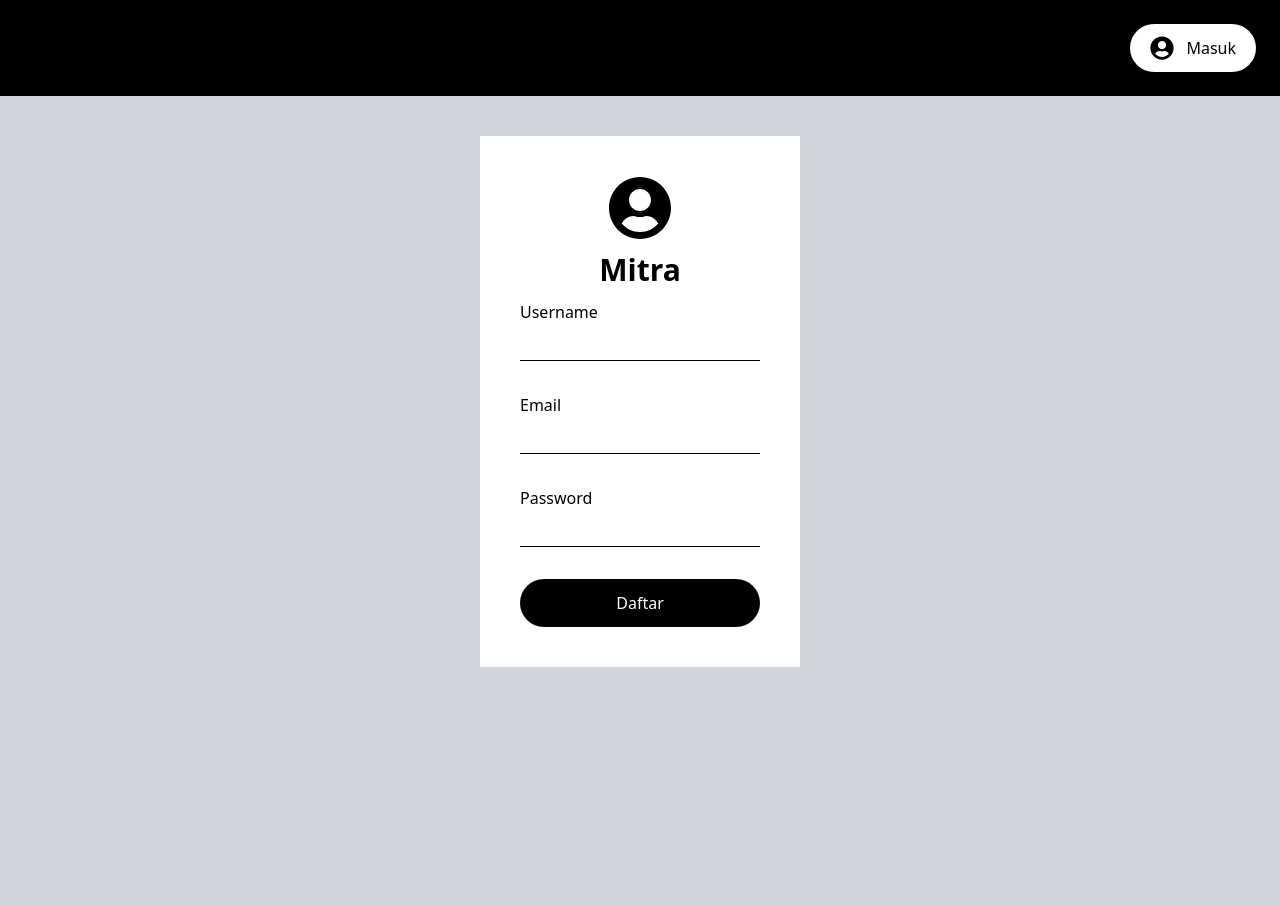
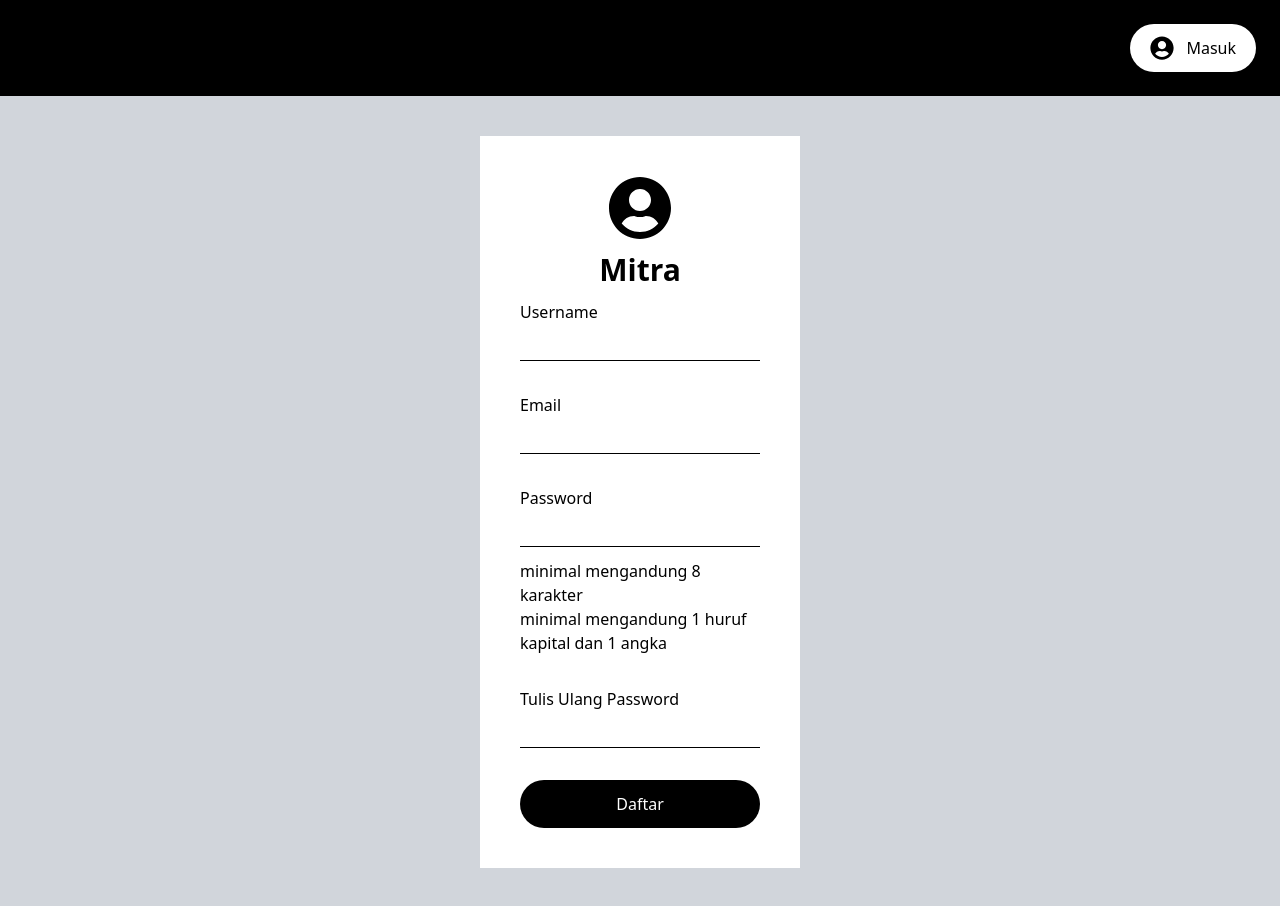
Before and after one commit to rg-km/final-project-engineering-3, a React (Create React App) app in the folder frontend/: page /signup in a window 1280 px wide. Both pictures are taken after a click on the button "Mitra". Before the commit the page ends 800 px from the top, so only its background shows below. Built offline with nearby package versions, Linux system fonts and the light colour scheme.

Commit message:
add validation signup

```diff
--- a/frontend/package.json
+++ b/frontend/package.json
@@ -3,13 +3,18 @@
   "version": "0.1.0",
   "private": true,
   "dependencies": {
+    "@fortawesome/fontawesome-svg-core": "^6.1.1",
+    "@fortawesome/free-solid-svg-icons": "^6.1.1",
+    "@fortawesome/react-fontawesome": "^0.1.18",
     "@heroicons/react": "^1.0.6",
     "@testing-library/jest-dom": "^5.16.4",
     "@testing-library/react": "^13.3.0",
     "@testing-library/user-event": "^13.5.0",
     "axios": "^0.27.2",
+    "font-awesome": "^4.7.0",
     "react": "^18.1.0",
     "react-dom": "^18.1.0",
+    "react-fa-icon": "^0.1.4",
     "react-icons": "^4.4.0",
     "react-router-dom": "^6.3.0",
     "react-scripts": "5.0.1",
--- a/frontend/src/components/signup/SignupForm.jsx
+++ b/frontend/src/components/signup/SignupForm.jsx
@@ -1,13 +1,49 @@
 import React from 'react'
-import { useState } from 'react'
-import { FaUserCircle } from 'react-icons/fa'
-
+import { useState, useRef, useEffect } from 'react'
+import { FaCheck, FaUserCircle } from 'react-icons/fa'
+import { FaIcons } from 'react-icons/fa'
 import axiosClient from '../../config/axiosClient'
 
+const PWD_REGEX = /^(?=.*[a-z])(?=.*[A-Z])(?=.*\d)[a-zA-Z\d]{8,}$/;
+
 const SignupForm = ({ role }) => {
+  const userRef = useRef();
+  const errRef = useRef();
+
   const [username, setUsername] = useState('')
+
   const [password, setPassword] = useState('')
+  const [validPwd, setValidPwd] = useState(false)
+  const [pwdFocus, setPwdFocus] = useState(false)
+
+  const [matchPassword, setMatchPassword] = useState('')
+  const [validMatch, setValidMatch] = useState(false)
+  const [MatchFocus, setMatchFocus] = useState(false)
+
   const [email, setEmail] = useState('')
+
+  const [errMsg, setErrMsg] = useState('')
+  const [success, setSuccess] = useState(false)
+
+  // useEffect(()=>{
+  //   userRef.current.focus();
+  // },[])
+
+  useEffect(()=>{
+    const result = PWD_REGEX.test(password);
+    console.log(result);
+    console.log(password);
+    setValidPwd(result);
+    const match = password === matchPassword
+    setValidMatch(match);
+  }, [password, matchPassword])
+
+  useEffect(()=>{
+    setErrMsg('');
+  },[password, matchPassword])
+
+
+
 
   const handleSignUp = async () => {
     try {
@@ -26,6 +62,7 @@ const SignupForm = ({ role }) => {
 
   return (
     <div className="bg-white p-10 mt-10 w-1/4">
+      <p ref={errRef} className={errMsg ? 'errmsg' : 'offscreen'} aria-live='assertive'>{errMsg}</p>
       <div className="flex flex-col items-center">
         <FaUserCircle fontSize={64} />
         <h2 className="mt-3 text-3xl font-semibold capitalize">{role}</h2>
@@ -37,6 +74,7 @@ const SignupForm = ({ role }) => {
             type="text"
             className="border-b border-black outline-none"
             onChange={(e) => setUsername(e.currentTarget.value)}
+            required
           />
         </div>
 
@@ -50,11 +88,35 @@ const SignupForm = ({ role }) => {
         </div>
 
         <div className="flex flex-col space-y-3">
-          <label htmlFor="">Password</label>
+          <label htmlFor="">
+            Password
+            <span className={validPwd ? 'valid' : 'hide'}>
+            </span>
+            <span className={validPwd || !password ? 'hide' : 'invalid'}>
+            </span>
+          </label>
           <input
             type="password"
             className="border-b border-black outline-none"
             onChange={(e) => setPassword(e.currentTarget.value)}
+            required
+            aria-invalid={validPwd ? 'false' : 'true'}
+            aria-describedby='pwdnote'
+            onFocus={()=> setPwdFocus(true)}
+            onBlur={()=> setPwdFocus(false)}
+          />
+          <p id='pwdnote' className={pwdFocus && !validPwd ? 'instructions' : 'offscreen'}>
+            minimal mengandung 8 karakter<br/>
+            minimal mengandung 1 huruf kapital dan 1 angka
+          </p>
+        </div>
+
+        <div className="flex flex-col space-y-3">
+          <label htmlFor="">Tulis Ulang Password</label>
+          <input
+            type="password"
+            className="border-b border-black outline-none"
+            onChange={(e) => setMatchPassword(e.currentTarget.value)}
           />
         </div>
         <div>
```
Also changed, not shown: 1 other file (tests, documents, lock files or other folders).
